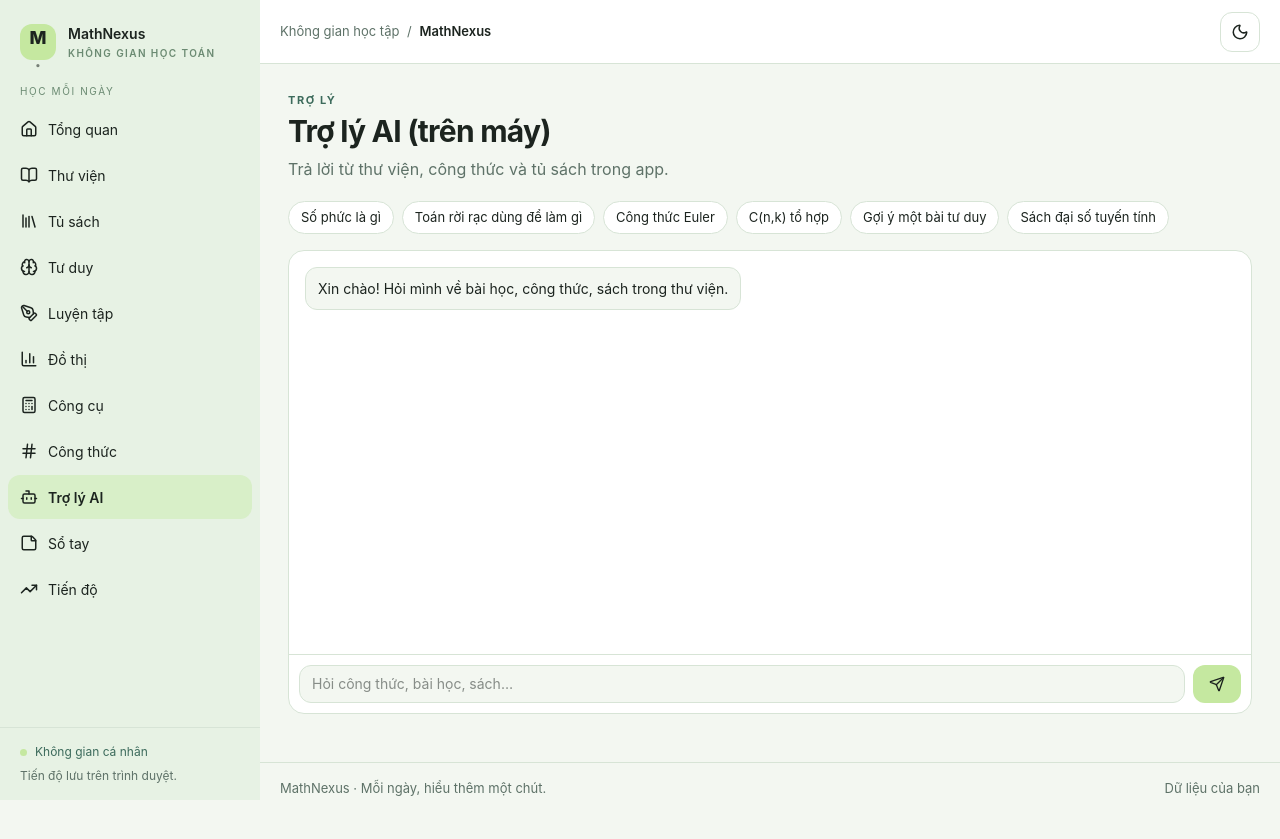
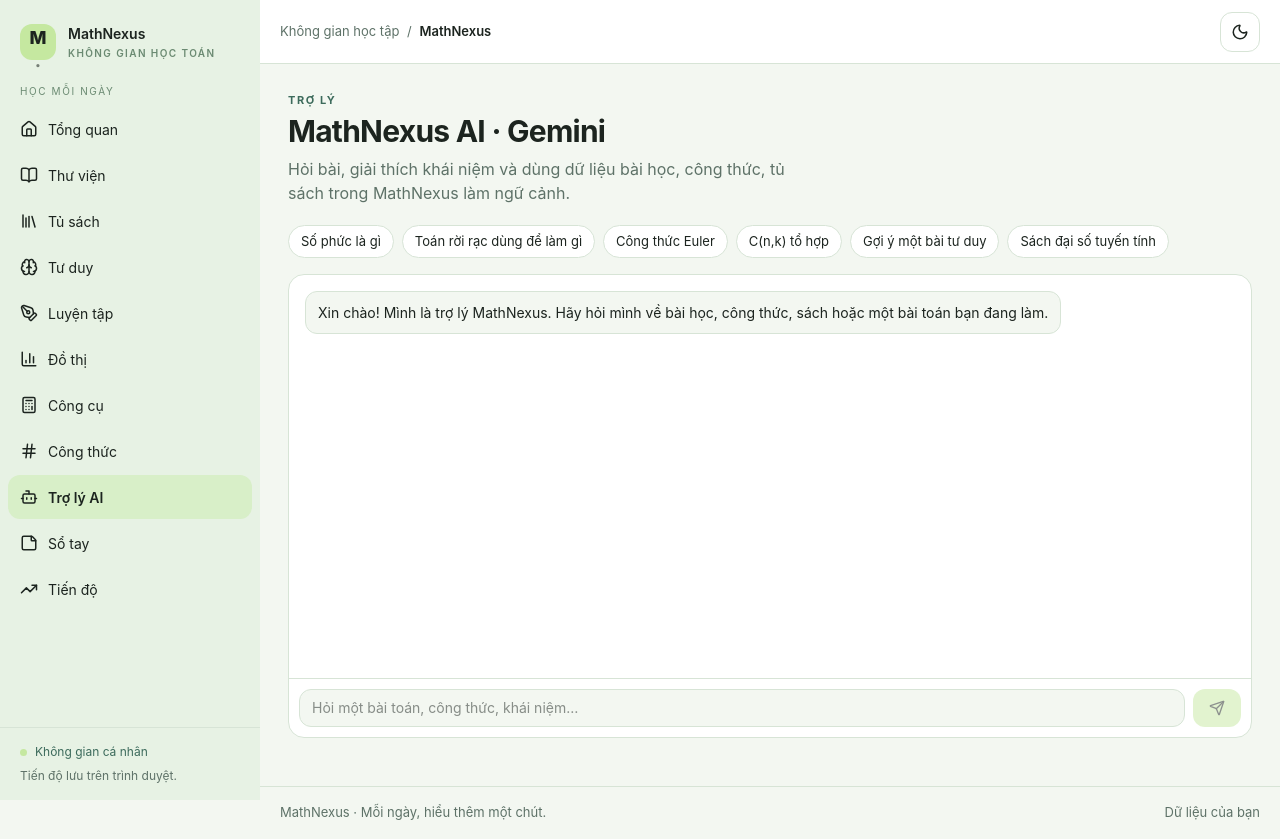
Before and after one commit to koko999-tien/mathnexus, a React (Vite) app: page /mathnexus/ai in a window 1280 px wide. Before the commit the page ends 815 px from the top, so only its background shows below. Built offline with nearby package versions, Linux system fonts and the light colour scheme.

Commit message:
Connect MathNexus AI UI to Gemini serverless API

```diff
--- a/src/pages/AI.tsx
+++ b/src/pages/AI.tsx
@@ -1,10 +1,18 @@
-import { useState, useRef, useEffect } from 'react';
+import { useEffect, useRef, useState } from 'react';
+import { Send } from 'lucide-react';
 import { LESSONS } from '../data/lessons';
 import { BOOKS } from '../data/books';
 import { FORMS } from '../data/formulas';
-import { Send } from 'lucide-react';
 
-interface Msg { role: 'user' | 'bot'; text: string; }
+interface Msg {
+  role: 'user' | 'bot';
+  text: string;
+}
+
+interface ApiHistoryItem {
+  role: 'user' | 'model';
+  text: string;
+}
 
 const QUICK = [
   'Số phức là gì',
@@ -15,54 +23,171 @@ const QUICK = [
   'Sách đại số tuyến tính',
 ];
 
-function searchApp(query: string): string {
-  const q = query.toLowerCase();
-  const lesson = LESSONS.find(l => l.t.toLowerCase().includes(q) || l.txt.toLowerCase().includes(q));
-  if (lesson) return `📖 **${lesson.t}** (${lesson.lv} — ${lesson.cat})\n\n${lesson.txt.replace(/<[^>]+>/g, '')}`;
-  const book = BOOKS.find(b => b.t.toLowerCase().includes(q));
-  if (book) return `📚 **${book.t}**\n\n${book.why}\n\nÝ tưởng: ${book.ideas}`;
-  const form = FORMS.find(f => f.name.toLowerCase().includes(q) || f.q.some(k => q.includes(k)));
-  if (form) return `🔢 **${form.name}**\n\n${form.what}\n\n${form.expr}\n\n${form.ex}`;
-  return `Mình chưa tìm thấy nội dung phù hợp cho "${query}". Thử hỏi về: phân số, Pythagoras, đạo hàm, số phức, Bayes, hoặc một cuốn sách cụ thể.`;
+function getLocalContext(query: string): string {
+  const q = query.toLowerCase().trim();
+  const chunks: string[] = [];
+
+  const lesson = LESSONS.find(
+    item => item.t.toLowerCase().includes(q) || item.txt.toLowerCase().includes(q),
+  );
+  if (lesson) {
+    chunks.push(
+      `Bài học: ${lesson.t} (${lesson.lv} — ${lesson.cat})\n${lesson.txt.replace(/<[^>]+>/g, '')}`,
+    );
+  }
+
+  const book = BOOKS.find(item => item.t.toLowerCase().includes(q));
+  if (book) {
+    chunks.push(`Sách: ${book.t}\nLý do nên đọc: ${book.why}\nÝ tưởng: ${book.ideas}`);
+  }
+
+  const form = FORMS.find(
+    item => item.name.toLowerCase().includes(q) || item.q.some(keyword => q.includes(keyword)),
+  );
+  if (form) {
+    chunks.push(
+      `Công thức: ${form.name}\nGiải thích: ${form.what}\nBiểu thức: ${form.expr}\nVí dụ: ${form.ex}`,
+    );
+  }
+
+  return chunks.join('\n\n');
+}
+
+function localFallback(query: string): string {
+  const context = getLocalContext(query);
+  if (context) return context;
+
+  return `Mình chưa tìm thấy nội dung phù hợp cho "${query}" trong dữ liệu cục bộ. Khi Gemini được kết nối trên bản deploy có backend, mình sẽ có thể giải và giải thích câu hỏi này trực tiếp.`;
 }
 
 export function AI() {
-  const [msgs, setMsgs] = useState<Msg[]>([{ role: 'bot', text: 'Xin chào! Hỏi mình về bài học, công thức, sách trong thư viện.' }]);
+  const [msgs, setMsgs] = useState<Msg[]>([
+    {
+      role: 'bot',
+      text: 'Xin chào! Mình là trợ lý MathNexus. Hãy hỏi mình về bài học, công thức, sách hoặc một bài toán bạn đang làm.',
+    },
+  ]);
   const [input, setInput] = useState('');
+  const [loading, setLoading] = useState(false);
   const endRef = useRef<HTMLDivElement>(null);
 
-  useEffect(() => { endRef.current?.scrollIntoView({ behavior: 'smooth' }); }, [msgs]);
+  useEffect(() => {
+    endRef.current?.scrollIntoView({ behavior: 'smooth' });
+  }, [msgs, loading]);
 
-  const send = (text: string) => {
-    if (!text.trim()) return;
-    setMsgs(m => [...m, { role: 'user', text }, { role: 'bot', text: searchApp(text) }]);
+  const send = async (rawText: string) => {
+    const text = rawText.trim();
+    if (!text || loading) return;
+
+    const history: ApiHistoryItem[] = msgs.slice(-8).map(msg => ({
+      role: msg.role === 'bot' ? 'model' : 'user',
+      text: msg.text,
+    }));
+
+    setMsgs(current => [...current, { role: 'user', text }]);
     setInput('');
+    setLoading(true);
+
+    try {
+      const response = await fetch('/api/gemini', {
+        method: 'POST',
+        headers: { 'Content-Type': 'application/json' },
+        body: JSON.stringify({
+          message: text,
+          history,
+          appContext: getLocalContext(text),
+        }),
+      });
+
+      if (!response.ok) {
+        throw new Error(`Gemini API returned ${response.status}`);
+      }
+
+      const data = (await response.json()) as { text?: unknown };
+      if (typeof data.text !== 'string' || !data.text.trim()) {
+        throw new Error('Gemini returned an empty response');
+      }
+
+      setMsgs(current => [...current, { role: 'bot', text: data.text as string }]);
+    } catch {
+      setMsgs(current => [
+        ...current,
+        {
+          role: 'bot',
+          text: `${localFallback(text)}\n\n(Gemini hiện chưa khả dụng trên bản deploy này, nên mình đang dùng dữ liệu cục bộ của MathNexus.)`,
+        },
+      ]);
+    } finally {
+      setLoading(false);
+    }
   };
 
   return (
     <section>
       <div className="mb-5">
         <div className="text-[11px] tracking-[.14em] font-bold text-[#3d6b5c]">TRỢ LÝ</div>
-        <h1 className="text-3xl tracking-tight mt-1 mb-2 font-bold">Trợ lý AI (trên máy)</h1>
-        <p className="text-muted max-w-lg">Trả lời từ thư viện, công thức và tủ sách trong app.</p>
+        <h1 className="text-3xl tracking-tight mt-1 mb-2 font-bold">MathNexus AI · Gemini</h1>
+        <p className="text-muted max-w-lg">
+          Hỏi bài, giải thích khái niệm và dùng dữ liệu bài học, công thức, tủ sách trong MathNexus làm ngữ cảnh.
+        </p>
       </div>
+
       <div className="flex flex-wrap gap-2 mb-4">
-        {QUICK.map(q => (
-          <button key={q} onClick={() => send(q)} className="px-3 py-1.5 rounded-full border border-line bg-panel text-[13px] hover:bg-[#eef8d8] transition-colors cursor-pointer">{q}</button>
+        {QUICK.map(question => (
+          <button
+            key={question}
+            onClick={() => void send(question)}
+            disabled={loading}
+            className="px-3 py-1.5 rounded-full border border-line bg-panel text-[13px] hover:bg-[#eef8d8] transition-colors cursor-pointer disabled:opacity-50 disabled:cursor-not-allowed"
+          >
+            {question}
+          </button>
         ))}
       </div>
+
       <div className="flex flex-col h-[min(58vh,500px)] border border-line rounded-2xl overflow-hidden bg-panel">
         <div className="flex-1 overflow-auto p-4 flex flex-col gap-2.5">
-          {msgs.map((m, i) => (
-            <div key={i} className={`max-w-[85%] px-3 py-2.5 rounded-xl text-[14px] whitespace-pre-wrap ${m.role === 'user' ? 'self-end bg-lime text-lime-ink' : 'self-start bg-bg border border-line'}`}>
-              {m.text}
+          {msgs.map((msg, index) => (
+            <div
+              key={index}
+              className={`max-w-[85%] px-3 py-2.5 rounded-xl text-[14px] whitespace-pre-wrap ${
+                msg.role === 'user'
+                  ? 'self-end bg-lime text-lime-ink'
+                  : 'self-start bg-bg border border-line'
+              }`}
+            >
+              {msg.text}
             </div>
           ))}
+
+          {loading && (
+            <div className="self-start bg-bg border border-line px-3 py-2.5 rounded-xl text-[14px] text-muted">
+              Gemini đang suy nghĩ…
+            </div>
+          )}
+
           <div ref={endRef} />
         </div>
+
         <div className="flex gap-2 p-2.5 border-t border-line">
-          <input value={input} onChange={e => setInput(e.target.value)} onKeyDown={e => e.key === 'Enter' && send(input)} placeholder="Hỏi công thức, bài học, sách…" className="flex-1 px-3 py-2 border border-line rounded-xl bg-bg text-ink text-sm" />
-          <button onClick={() => send(input)} className="bg-lime text-lime-ink px-4 py-2 rounded-xl font-bold text-sm border-0 cursor-pointer hover:opacity-90 transition"><Send size={16} /></button>
+          <input
+            value={input}
+            onChange={event => setInput(event.target.value)}
+            onKeyDown={event => {
+              if (event.key === 'Enter') void send(input);
+            }}
+            disabled={loading}
+            placeholder="Hỏi một bài toán, công thức, khái niệm…"
+            className="flex-1 px-3 py-2 border border-line rounded-xl bg-bg text-ink text-sm disabled:opacity-60"
+          />
+          <button
+            onClick={() => void send(input)}
+            disabled={loading || !input.trim()}
+            className="bg-lime text-lime-ink px-4 py-2 rounded-xl font-bold text-sm border-0 cursor-pointer hover:opacity-90 transition disabled:opacity-50 disabled:cursor-not-allowed"
+            aria-label="Gửi câu hỏi"
+          >
+            <Send size={16} />
+          </button>
         </div>
       </div>
     </section>
```
